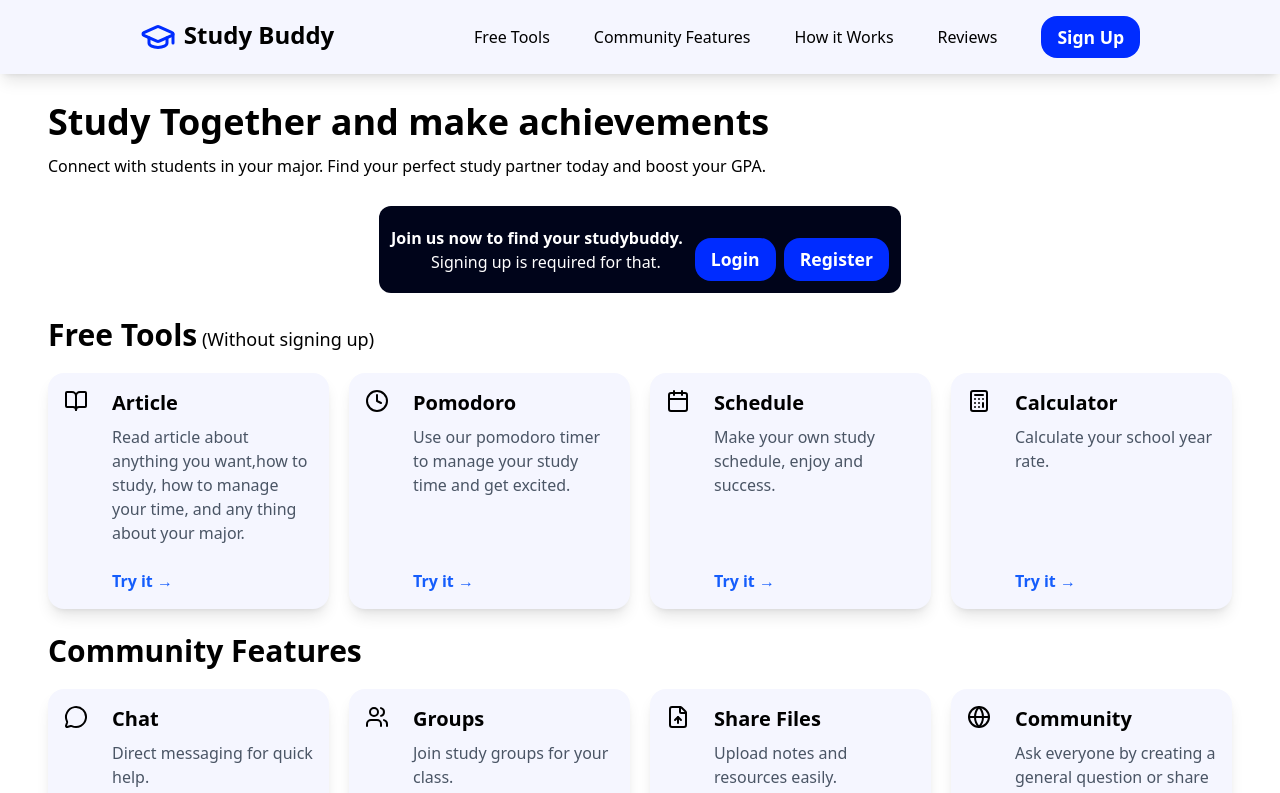
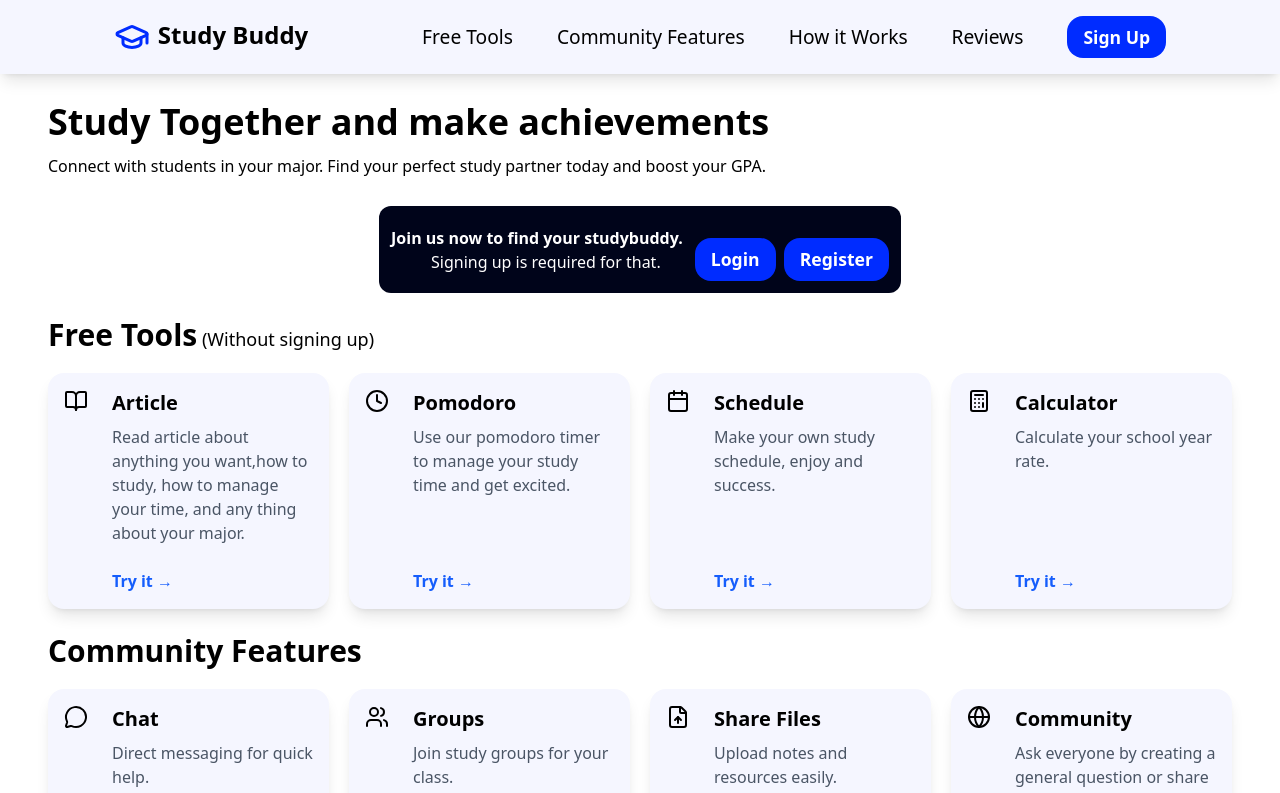
Before and after one commit to IbrahimZherati/StudyBuddy, a Next.js app in the folder studybuddy-frontend/: page / in a window 1280 px wide. Shown: the top 793 px of the page. Built offline with nearby package versions, Linux system fonts and the light colour scheme.

Commit message:
Applied some changes to Header.jsx

```diff
--- a/studybuddy-frontend/app/globals.css
+++ b/studybuddy-frontend/app/globals.css
@@ -72,6 +72,10 @@
         text-center mx-auto text-[1.1rem]
         hover:ring-2 hover:ring-blue-900 hover:scale-103 transition duration-200;
     }
+
+    .nav-link {
+        @apply text-[1.2rem]
+    }
 }
 
 * {
--- a/studybuddy-frontend/components/Header.jsx
+++ b/studybuddy-frontend/components/Header.jsx
@@ -4,8 +4,8 @@ import { GraduationCap } from 'lucide-react'
 
 export default function Header() {
     return (
-		<header className='flex justify-evenly items-center py-4 border-0 shadow-lg bg-[#F5F6FF]'>
-			<div className='flex gap-2 '>
+		<header className='flex-row-center justify-evenly py-4 border-0 shadow-lg bg-[#F5F6FF]'>
+			<div className='flex gap-2'>
 				<GraduationCap className='text-[#002CFF] w-9 h-9'/>
 
 				<h1 className='font-bold text-2xl'>
@@ -13,14 +13,14 @@ export default function Header() {
 				</h1>
 			</div>
 
-			<div className='flex gap-11 items-center'>
-				<Link href="">Free Tools</Link>
+			<div className='flex-row-center gap-11'>
+				<Link href=""><span className='nav-link'>Free Tools</span></Link>
 
-				<Link href="">Community Features</Link>
+				<Link href=""><span className='nav-link'>Community Features</span></Link>
 
-				<Link href="">How it Works</Link>
+				<Link href=""><span className='nav-link'>How it Works</span></Link>
 
-				<Link href="">Reviews</Link>
+				<Link href=""><span className='nav-link'>Reviews</span></Link>
 
 				<Link href="/register">
 					<button className='btn-sign'>
```
